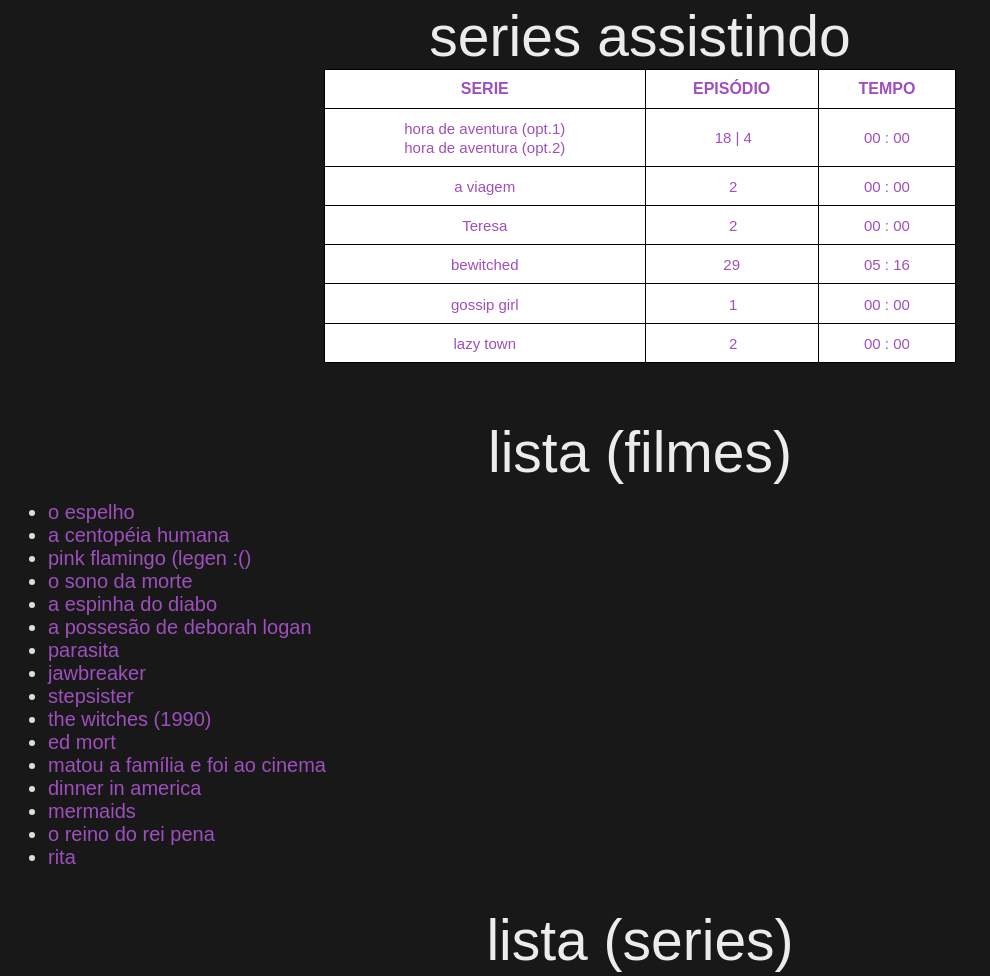
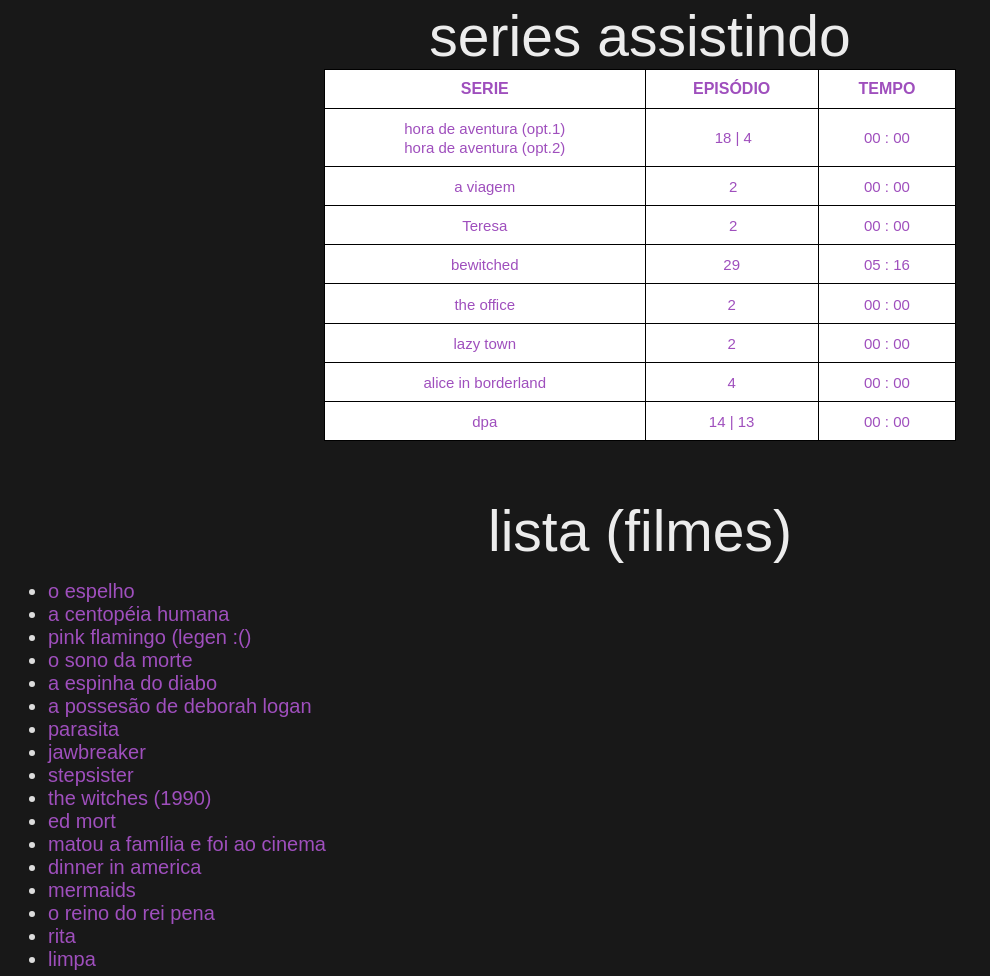
Before and after one commit to Leowhs/unknown.1.0, a plain HTML site: page cine/lista.html in a window 1280 px wide. Shown: the part 808-1784 px from the top of the page, without its empty margins (0-990 px from the left). Drawn offline with Linux system fonts and the light colour scheme.

Commit message:
Add files via upload

```diff
--- a/cine/lista.html
+++ b/cine/lista.html
@@ -130,14 +130,26 @@
       </tr>
 
       <tr>
-        <td><a href="https://redecanais.gd/a-garota-do-blog-gossip-girl-dublado-legendado-lista-de-episodios_7e213a742.html">gossip girl</a></td>
-        <td><p> 1</p></td>
+        <td><a href="https://outbound-proxy-us-east1-0-glob-usercontent-client-id-4928191936.googleapis.com.de/browse-the-office-us-videos-1-date.html">the office</a></td>
+        <td><p> 2 </p></td>
         <td><p> 00 : 00 </p></td>
       </tr>
 
       <tr>
         <td><a href="https://redecanais.gd/browse-lazytown-videos-1-date.html">lazy town</a></td>
-        <td><p> 2</p></td>
+        <td><p> 2 </p></td>
+        <td><p> 00 : 00 </p></td>
+      </tr>
+
+      <tr>
+        <td><a href="https://redecanais.sh/alice-in-borderland-dublado-lista-de-episodios_b34434db6.html">alice in borderland</a></td>
+        <td><p> 4 </p></td>
+        <td><p> 00 : 00 </p></td>
+      </tr>
+
+      <tr>
+        <td><a href="https://outbound-proxy-us-east1-0-glob-usercontent-client-id-4928191936.googleapis.com.de/browse-dpa-detetives-do-predio-azul-videos-1-date.html">dpa</a></td>
+        <td><p> 14 | 13 </p></td>
         <td><p> 00 : 00 </p></td>
       </tr>
     </table>
@@ -163,7 +175,7 @@
       <li><a href="https://www.dailymotion.com/video/x8hiw1g">mermaids</a></li>
       <li><a href="https://m.ok.ru/video/3634575247933">o reino do rei pena</a></li>
       <li><a href="https://redecanais.gd/ritas-nacional-2025-1080p_8283f4170.html">rita</a></li>
-
+      <li><a href="https://outbound-proxy-us-east1-0-glob-usercontent-client-id-4928191936.googleapis.com.de/limpa-dublado-2025-1080p_aa7a70029.html">limpa</a></li>
     </ul>
 
     <h1 id="lista-series">lista (series)</h1>
```
Also changed, not shown: treino001.html (+1 -1 lines).
